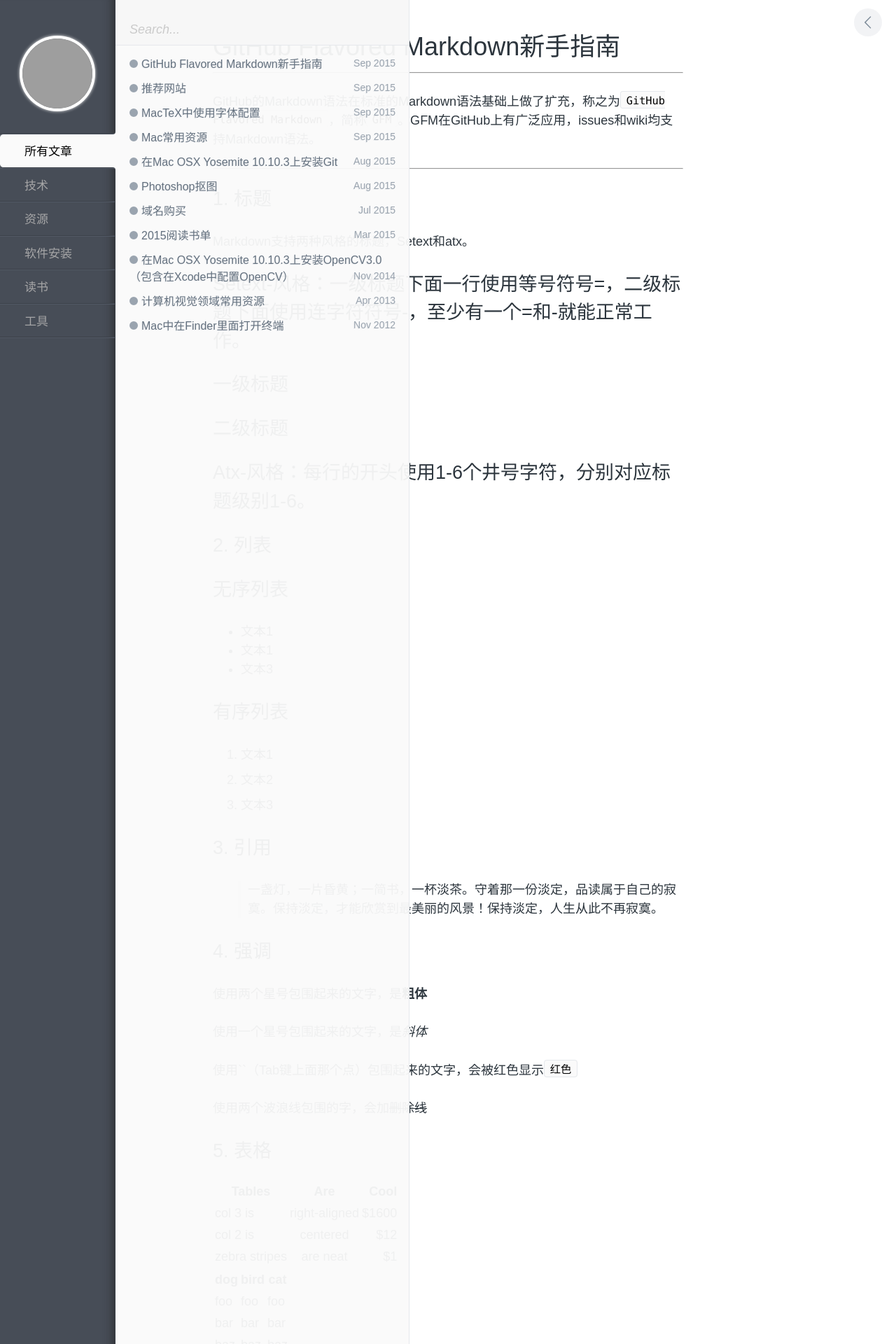
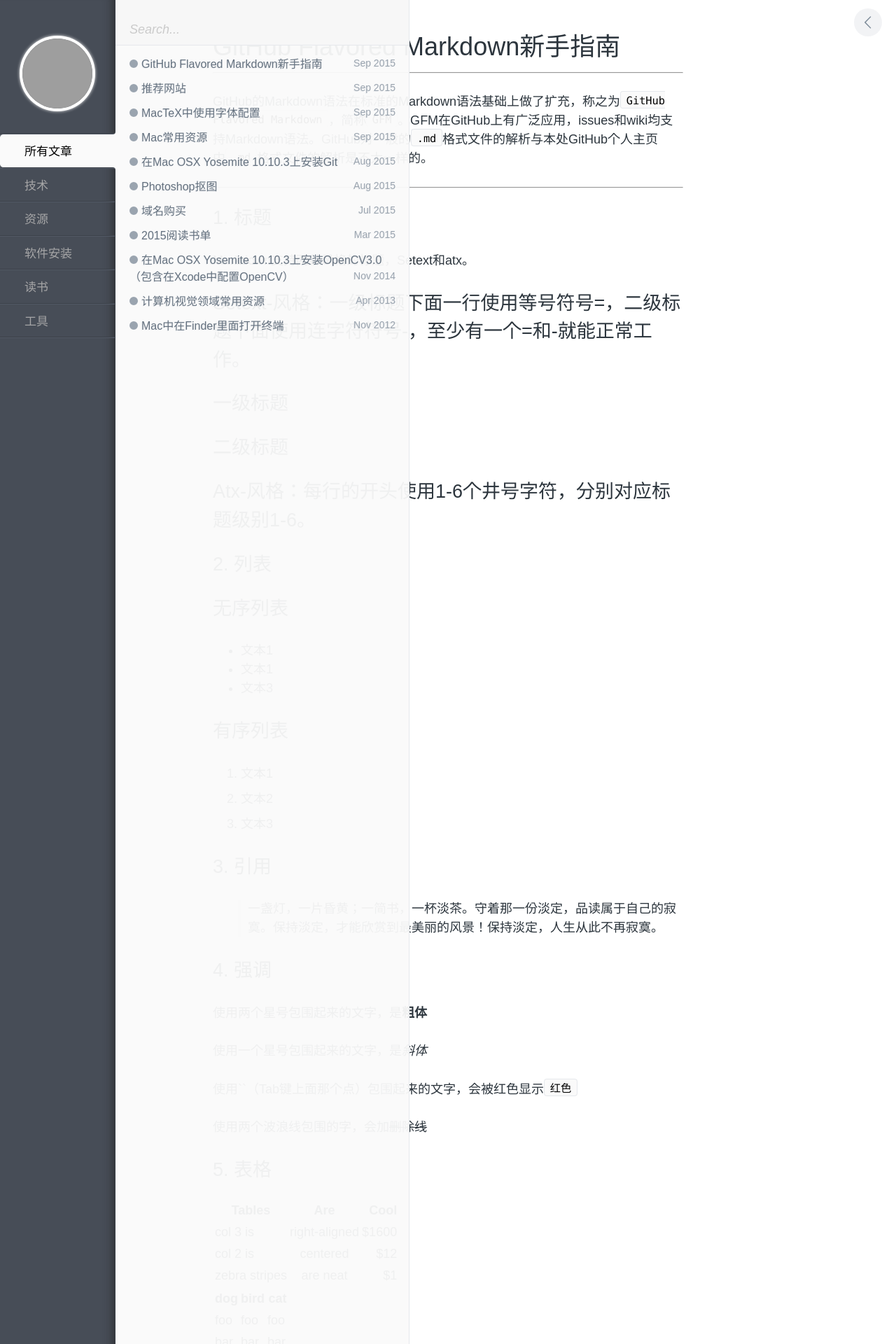
Before and after one commit to zhuyafei/zhuyafei.github.io, a Jekyll site: the page built from _posts/tech/2015-09-20-Markdown.md, in a window 1280 px wide. Shown: the top 1920 px of the page at 70% size. Built offline with Jekyll 4.4.1, drawn with Linux system fonts in a browser that asks for light colours; comment, search, counter and statistics services are not loaded; grey boxes are pictures that could not be loaded.

Commit message:
Modify 2015-09-20-Markdown.md

```diff
--- a/_posts/tech/2015-09-20-Markdown.md
+++ b/_posts/tech/2015-09-20-Markdown.md
@@ -5,7 +5,7 @@
 ---
 
 --------------------
-GitHub的Markdown语法在标准的Markdown语法基础上做了扩充，称之为`GitHub Flavored Markdown`，简称`GFM`。GFM在GitHub上有广泛应用，issues和wiki均支持Markdown语法。
+GitHub的Markdown语法在标准的Markdown语法基础上做了扩充，称之为`GitHub Flavored Markdown`，简称`GFM`。GFM在GitHub上有广泛应用，issues和wiki均支持Markdown语法。GitHub对一般的`.md`格式文件的解析与本处GitHub个人主页中`.md`格式文件的解析是不太一样的。
 
 --------------------
 
@@ -107,3 +107,5 @@
 # 7. 水平线
 
 ***
+---
+___
```
